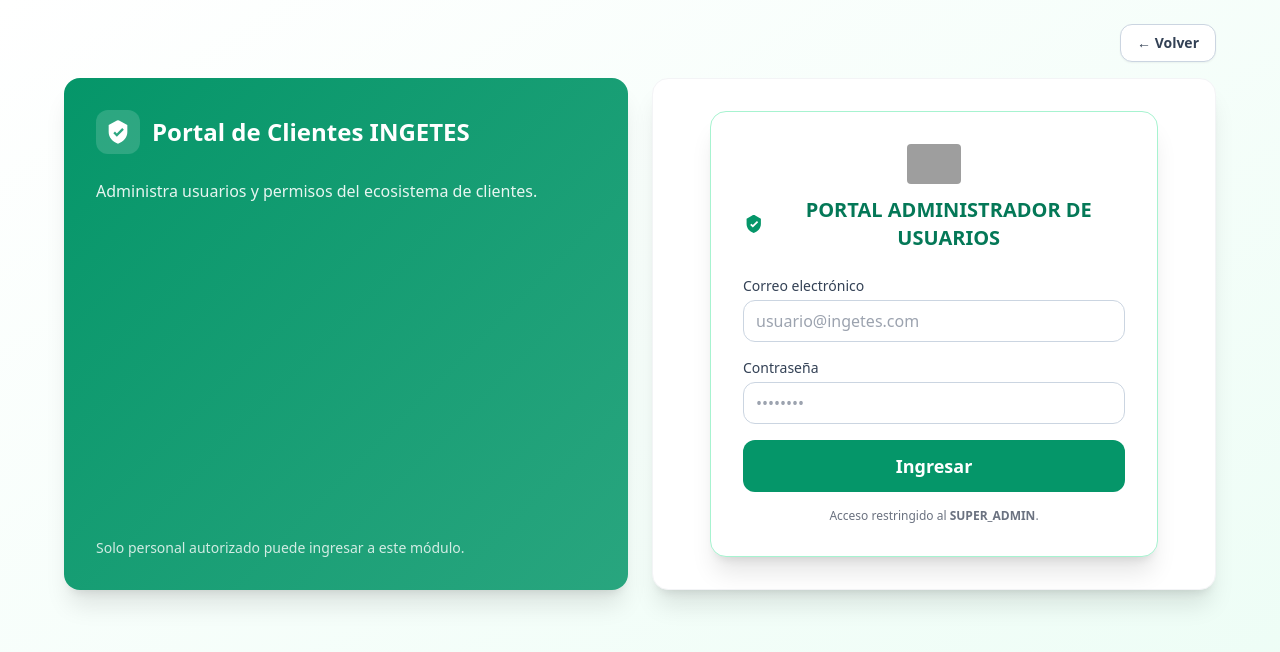
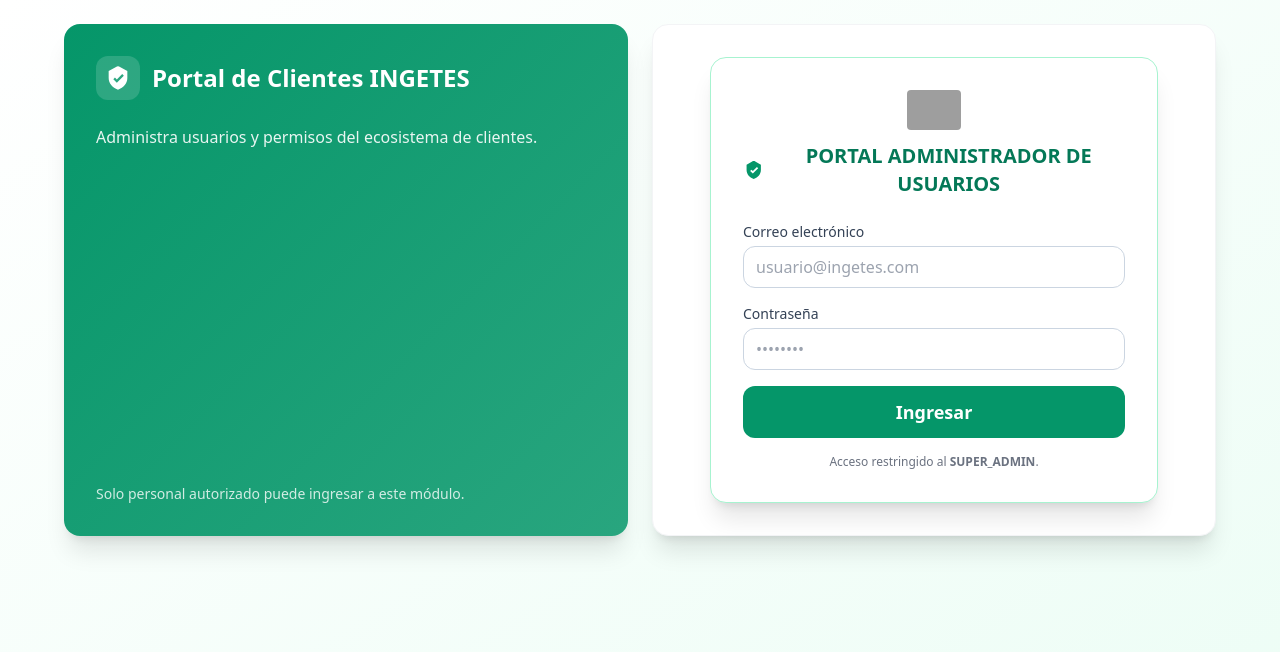
Before and after one commit to Ingetes/Administrador, a React (Vite) app: page / in a window 1280 px wide. Shown: the top 652 px of the page. Built offline with nearby package versions, Linux system fonts and the light colour scheme; grey boxes are pictures that could not be loaded.

Commit message:
Update IngetesAdmin.jsx

```diff
--- a/src/IngetesAdmin.jsx
+++ b/src/IngetesAdmin.jsx
@@ -234,16 +234,6 @@
   return (
     <AuthProvider>
       <div className="min-h-screen w-full bg-gradient-to-br from-white to-emerald-50 p-6">
-        {/* Volver arriba a la derecha */}
-        <div className="max-w-6xl mx-auto flex justify-end mb-4">
-          <a
-            href="#home"
-            className="inline-flex items-center rounded-xl bg-white border border-slate-300 text-slate-700 px-4 py-2 text-sm font-semibold shadow-sm hover:bg-slate-50 transition-colors"
-          >
-            ← Volver
-          </a>
-        </div>
-
         <div className="max-w-6xl mx-auto grid grid-cols-1 md:grid-cols-2 gap-6">
           {/* Branding */}
           <div className="hidden md:flex flex-col justify-between rounded-2xl bg-[linear-gradient(135deg,#059669,rgba(5,150,105,0.85))] text-white p-8 shadow-xl">
```
